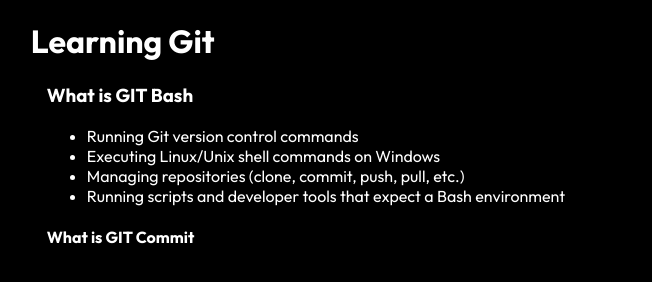
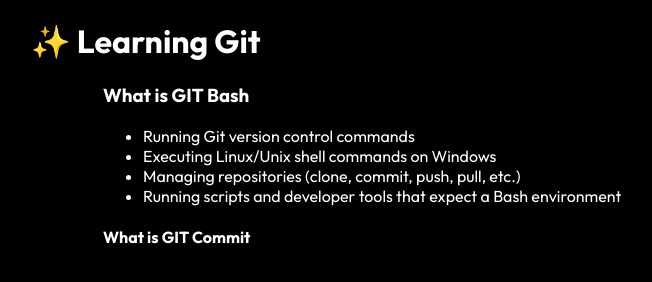
Before and after one commit to adithyarhane/Learning-GIT, a plain HTML site: page index.html in a window 1280 px wide. Shown: the whole page, without its empty margins (46-698 px from the left). Drawn offline with Linux system fonts and the light colour scheme.

Commit message:
add padding css and emoji in html

```diff
--- a/index.html
+++ b/index.html
@@ -14,7 +14,7 @@
   </head>
   <body>
     <div>
-      <h1>Learning Git</h1>
+      <h1>✨ Learning Git</h1>
       <div class="content">
         <h3>What is GIT Bash</h3>
         <ul>
--- a/style.css
+++ b/style.css
@@ -11,5 +11,5 @@ body {
 }
 
 .content {
-  padding-left: 16px;
+  padding-left: 6%;
 }
```
